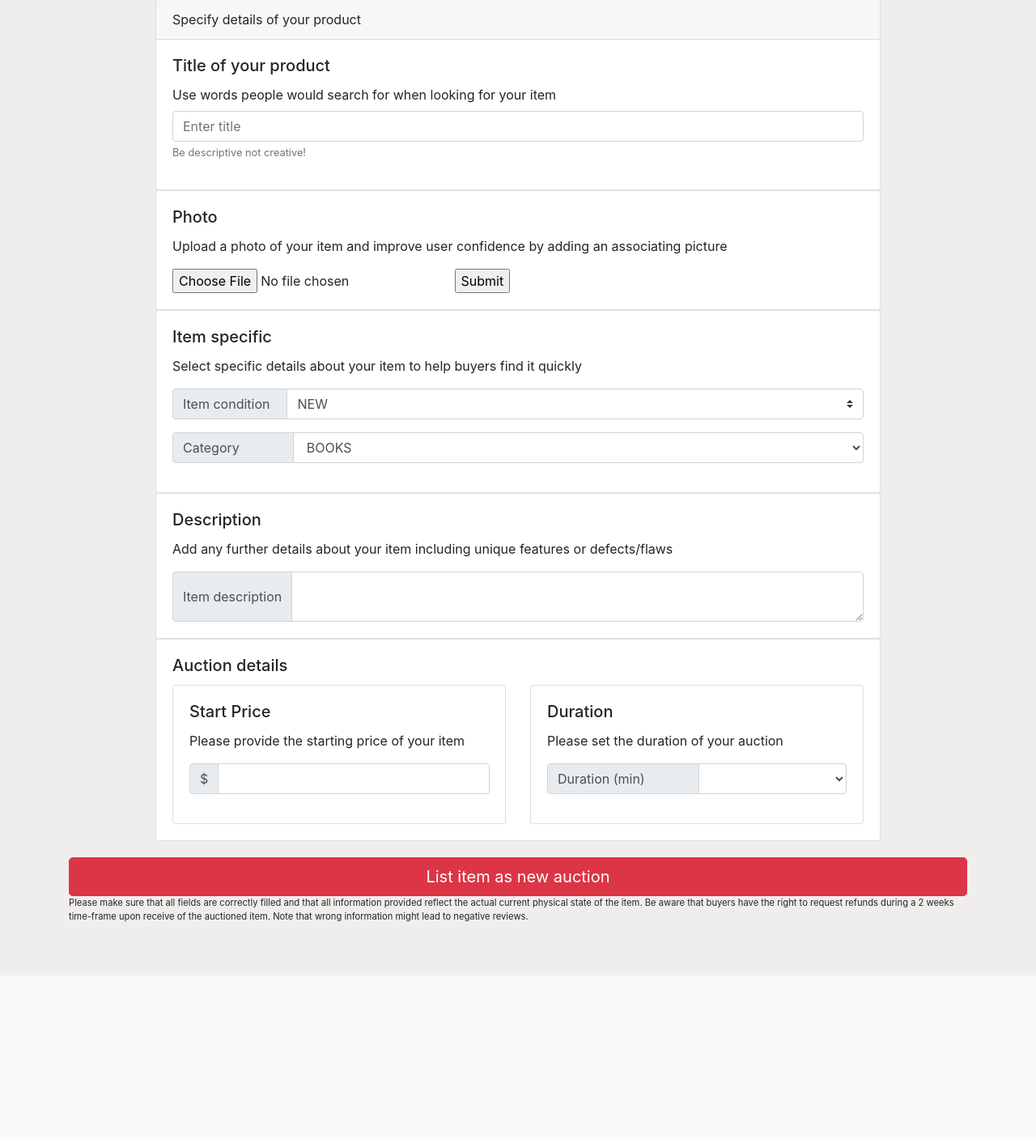
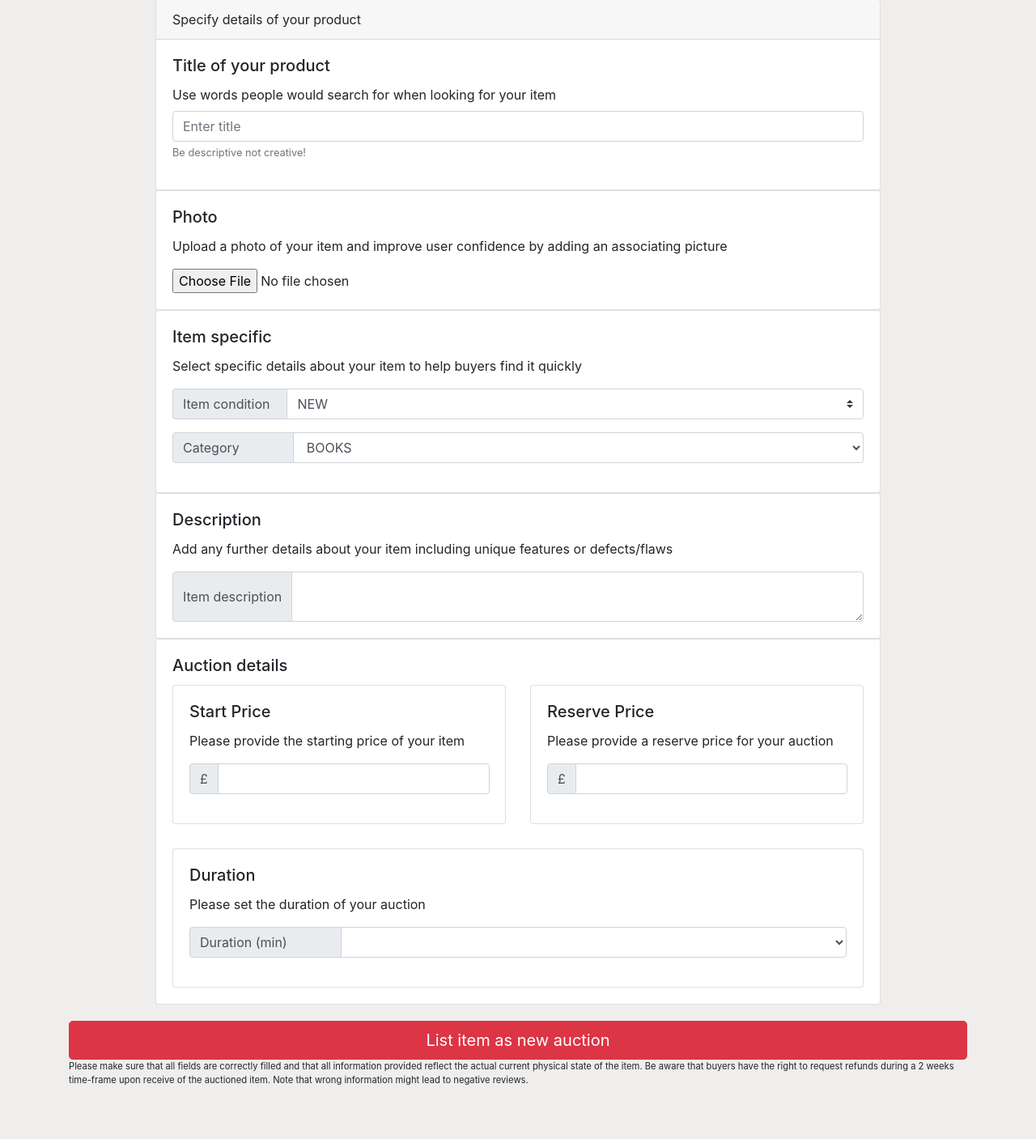
Before and after one commit to anthonyh209/EFast, a PHP site: page /createAuction.php in a window 1280 px wide. Shown: the part 78-1485 px from the top of the page at 81% size. Before the commit the page ends 1283 px from the top, so only its background shows below. Run offline with PHP 8.4, Linux system fonts and the light colour scheme; a user stored in the database is signed in; data comes from the database, SQL or seed files in the repository; tables that the repository leaves empty or names only in its code hold one stand-in row (values such as "Sample post"); data that the repository does not hold is empty.

Commit message:
createAuction

```diff
--- a/createAuction.php
+++ b/createAuction.php
@@ -43,7 +43,21 @@ if (isset($_POST['submit'])) {
         // if everything is ok, try to upload file
     } else {
         if (move_uploaded_file($_FILES["upload"]["tmp_name"], $target_file)) {
-            //echo "The file " . basename($_FILES["upload"]["name"]) . " has been uploaded.";
+            echo "The file " . basename($_FILES["upload"]["name"]) . " has been uploaded.";
+            $price = $_POST['item-price'];
+            $reserve = $_POST['item-reserve'];
+
+            if (!is_numeric($price) | !is_numeric($reserve)){
+                echo "Please provide numerical values for your prices";
+            } else {
+                if (($price < 0) | ($reserve < 0)) {
+                    echo "Your price values are negative";
+                } else {
+                    if ($reserve < $price) {
+                        echo "Your reserve price must be higher than your starting price";
+                    } else {
+
+                        echo "Hello";
                         $duration = $_POST['item-duration'];
 
                         date_default_timezone_set('Europe/London');
@@ -60,11 +74,8 @@ if (isset($_POST['submit'])) {
                         $state = $_POST['item-state'];
                         $category = $_POST['item-category'];
                         $description = $_POST['item-description'];
-            $expiredValue = 0;
-            $counterDefault = 0;
-            $price = $_POST['item-price'];
+
                         settype($price, "double");
-
                         $sql = 'INSERT INTO item (id_item, pic, title, description, id_category, id_state) VALUES (NULL, ?,?,?,?,?)';
                         $itemSTMT = $conn->prepare($sql);
                         $itemSTMT->bind_param("sssss", $target_file, $title, $description, $category, $state);
@@ -75,12 +86,17 @@ if (isset($_POST['submit'])) {
                         $Item_Query = "SELECT * FROM item WHERE ID = '$id'";
                         $ExecQuery2 = MySQLi_query($conn, $Item_Query);
                         while ($row = mysqli_fetch_array($ExecQuery2)) {
+                            echo "Hello2";
                             $item_number = $row['ID_ITEM'];
                             $id2 = $_SESSION['userID']; //later change with the user session id
-                $auctionSQL = 'INSERT INTO auction (id_auction, id_seller, id_item, start_price, start_timestamp, expiration_time, expired, counter) VALUES (NULL, ?, ?, ?, ?, ?, ?,?)';
+                            echo $id2;
+                            $auctionSQL = 'INSERT INTO auction (id_auction, id_seller, id_item, start_price, start_timestamp, expiration_time, reserve_price) VALUES (NULL, ?, ?, ?, ?, ?, ?)';
                             $auctionSTMT = $conn->prepare($auctionSQL);
-                $auctionSTMT->bind_param("ssdssii", $id2, $item_number, $price, $start, $end, $expiredValue, $counterDefault);
+                            $auctionSTMT->bind_param("ssdssd", $id2, $item_number, $price, $start, $end, $reserve);
                             $auctionSTMT->execute();
+                        }
+                    }
+                }
             }
         } else {
             echo "Sorry, there was an error uploading your file.";
@@ -166,7 +182,6 @@ if (isset($_POST['submit'])) {
                 <p class="card-text">Upload a photo of your item and improve user confidence by adding an associating
                     picture</p>
                 <input   type="file" name="upload" required>
-                <input type='submit' name='submit'>
             </div>
         </div>
 
@@ -249,7 +264,7 @@ if (isset($_POST['submit'])) {
                                 <div class="input-group-prepend">
                                     <div class="input-group mb-3">
                                         <div class="input-group-prepend">
-                                            <span class="input-group-text">$</span>
+                                            <span class="input-group-text">£</span>
                                         </div>
                                         <input type="text" class="form-control" name="item-price"
                                                aria-label="Amount (to the nearest dollar)" required>
@@ -261,6 +276,26 @@ if (isset($_POST['submit'])) {
 
                     <!-- Duration -->
                     <div class="col-sm-6">
+                        <div class="card">
+                            <div class="card-body">
+                                <h5 class="card-title">Reserve Price</h5>
+                                <p class="card-text">Please provide a reserve price for your auction</p>
+                                <div class="input-group-prepend">
+                                    <div class="input-group mb-3">
+                                        <div class="input-group-prepend">
+                                            <span class="input-group-text">£</span>
+                                        </div>
+                                        <input type="text" class="form-control" name="item-reserve"
+                                               aria-label="Amount (to the nearest pound)" required>
+                                    </div>
+                                </div>
+                            </div>
+                        </div>
+                    </div>
+                </div>
+                <div class="spacer" style="height: 30px"></div>
+                <div class="row">
+                    <div class="col">
                         <div class="card">
                             <div class="card-body">
                                 <h5 class="card-title">Duration</h5>
@@ -289,7 +324,6 @@ if (isset($_POST['submit'])) {
                         </div>
                     </div>
                 </div>
-
             </div>
 
         </div>
```
Lines whose indentation alone changed are shown as unchanged.
